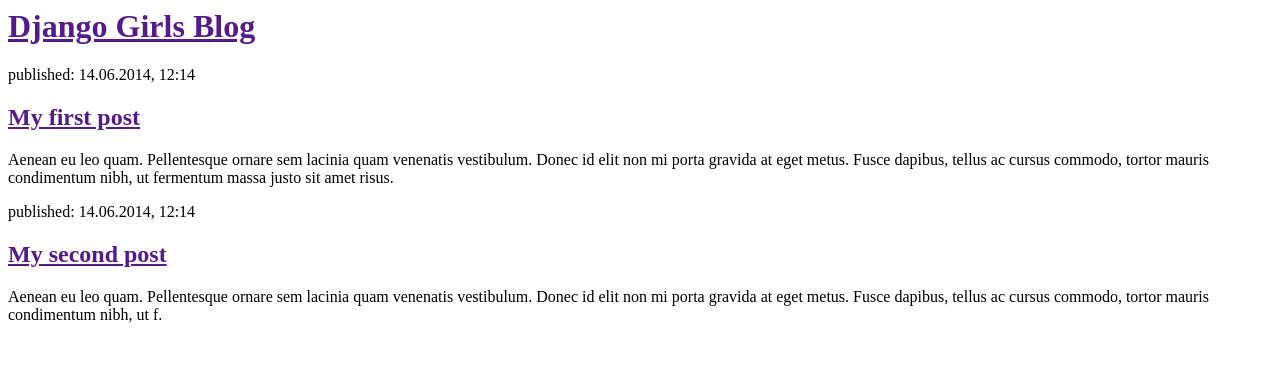
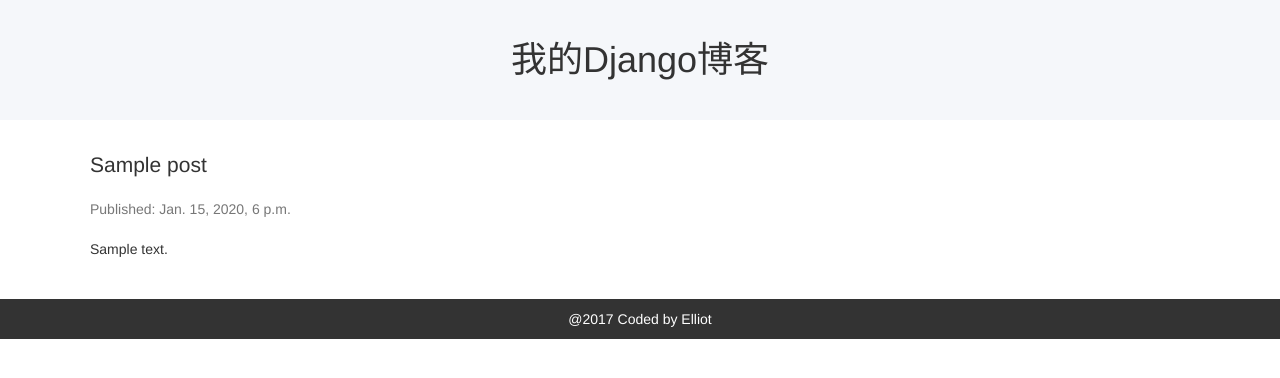
Before and after one commit to elliotzengyi/my-first-blog, a Django app: template blog/templates/blog/post_list.html in a window 1280 px wide. Shown: the top 378 px of the page. Run offline with Django 3.2, Linux system fonts and the light colour scheme; the template is opened without the code that fills it: values that come from a table or form of the project are taken from there, others are empty; tables that the repository leaves empty hold one stand-in row (values such as "Sample post"); some libraries are stand-ins or nearby versions.

Commit message:
added template html

```diff
--- a/blog/templates/blog/post_list.html
+++ b/blog/templates/blog/post_list.html
@@ -1,22 +1,43 @@
 <html>
     <head>
-        <title>Django Girls blog</title>
+        <title>我的Django博客</title>
+        <link href="https://cdn.bootcss.com/bootstrap/3.3.7/css/bootstrap.min.css" rel="stylesheet">
+        <style type="text/css">
+            .header {
+                background-color: #f5f7fa;
+                padding: 20px 20px 30px;
+                text-align: center;
+            }
+            .blog {
+                padding: 30px 20px;
+                border-bottom: 1px solid #f2f2f2;
+            }
+            .blog:last-child {
+                border: none;
+            }
+            .footer {
+                background-color: #333;
+                color: #fff;
+                padding: 10px;
+                text-align: center;
+            }
+            .blog-text {
+                margin-top: 20px;
+            }
+        </style>
     </head>
     <body>
-        <div>
-            <h1><a href="">Django Girls Blog</a></h1>
+
+        <div class="container-fluid header"><h1>我的Django博客</h1></div>
+        <div class="container blog-list">
+            {% for post in posts %}
+            <div class="blog">
+                <p class="lead">{{ post.title }}</p>
+                <p class="text-muted">Published: {{ post.published_date }}</p>
+                <p class="blog-text">{{ post.text|truncatewords:30 }}</p>
+            </div>
+            {% endfor %}
         </div>
-
-        <div>
-            <p>published: 14.06.2014, 12:14</p>
-            <h2><a href="">My first post</a></h2>
-            <p>Aenean eu leo quam. Pellentesque ornare sem lacinia quam venenatis vestibulum. Donec id elit non mi porta gravida at eget metus. Fusce dapibus, tellus ac cursus commodo, tortor mauris condimentum nibh, ut fermentum massa justo sit amet risus.</p>
-        </div>
-
-        <div>
-            <p>published: 14.06.2014, 12:14</p>
-            <h2><a href="">My second post</a></h2>
-            <p>Aenean eu leo quam. Pellentesque ornare sem lacinia quam venenatis vestibulum. Donec id elit non mi porta gravida at eget metus. Fusce dapibus, tellus ac cursus commodo, tortor mauris condimentum nibh, ut f.</p>
-        </div>
+        <div class="container-fluid footer">@2017 Coded by Elliot</div>
     </body>
 </html>
--- a/blog/views.py
+++ b/blog/views.py
@@ -1,6 +1,9 @@
 from django.shortcuts import render
+from django.utils import timezone
+from .models import Post
 
 # Create your views here.
 
 def post_list(request):
-	return render(request, 'blog/post_list.html', {})
+	posts = Post.objects.filter(published_date__lte = timezone.now()).order_by('published_date')
+	return render(request, 'blog/post_list.html', {'posts': posts})
--- a/mysite/settings.py
+++ b/mysite/settings.py
@@ -25,7 +25,7 @@
 # SECURITY WARNING: don't run with debug turned on in production!
 DEBUG = True
 
-ALLOWED_HOSTS = ['elliotzengyi.pythonanywhere.com',]
+ALLOWED_HOSTS = ['elliotzengyi.pythonanywhere.com','127.0.0.1']
 
 
 # Application definition
```
